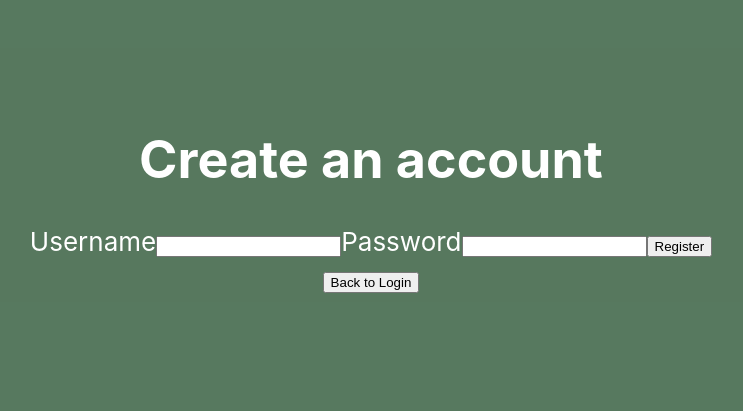
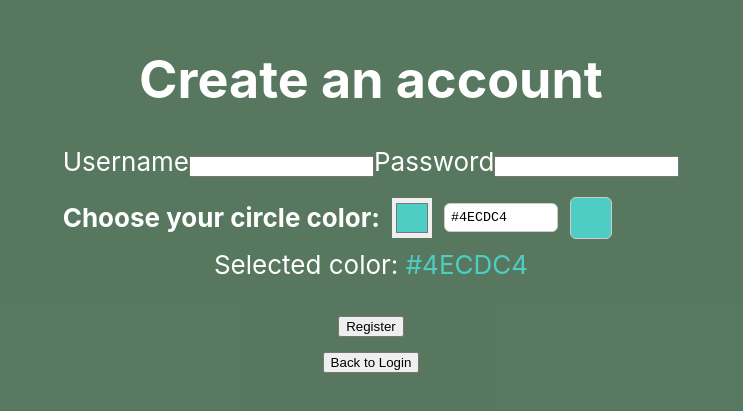
Before and after one commit to lizedminster/HackUmassSustainabilityTeam, a React (Create React App) app in the folder frontend/: page /register in a window 1280 px wide. Shown: the part 207-618 px from the top of the page, without its empty margins (269-1012 px from the left). Built offline with nearby package versions, Linux system fonts and the light colour scheme.

Commit message:
Squashed commit of the following:
commit d19dcad6787e0df66e80e31e03db4def54b8c6d5
Author: Elizabeth Edminster <109642264+lizedminster@users.noreply.github.com>
Date:   Sat Nov 8 17:50:54 2025 -0500

    Hex Color

```diff
--- /dev/null
+++ b/frontend/src/Components/HexColorPicker.js
@@ -0,0 +1,66 @@
+import React, { useState } from "react";
+
+const HexColorPicker = ({ label = "Select Color", defaultColor = "#8884d8", onChange }) => {
+  const [color, setColor] = useState(defaultColor);
+  const [inputValue, setInputValue] = useState(defaultColor);
+
+  const handleColorChange = (newColor) => {
+    setColor(newColor);
+    setInputValue(newColor);
+    if (onChange) onChange(newColor);
+  };
+
+  const handleInputChange = (e) => {
+    const val = e.target.value.trim();
+    setInputValue(val);
+
+    // validate hex format
+    if (/^#([0-9A-Fa-f]{3}){1,2}$/.test(val)) {
+      setColor(val);
+      if (onChange) onChange(val);
+    }
+  };
+
+  return (
+    <div style={{ display: "flex", alignItems: "center", gap: "12px", margin: "10px 0" }}>
+      <label style={{ fontWeight: "bold" }}>{label}:</label>
+
+      {/* Native color input */}
+      <input
+        type="color"
+        value={color}
+        onChange={(e) => handleColorChange(e.target.value)}
+        style={{ width: 40, height: 40, border: "none", cursor: "pointer" }}
+      />
+
+      {/* Hex text input */}
+      <input
+        type="text"
+        value={inputValue}
+        onChange={handleInputChange}
+        maxLength={7}
+        style={{
+          width: 100,
+          padding: "6px",
+          borderRadius: 6,
+          border: "1px solid #ccc",
+          fontFamily: "monospace",
+          textTransform: "uppercase",
+        }}
+      />
+
+      {/* Preview swatch */}
+      <div
+        style={{
+          width: 40,
+          height: 40,
+          backgroundColor: color,
+          border: "1px solid #ccc",
+          borderRadius: 6,
+        }}
+      />
+    </div>
+  );
+};
+
+export default HexColorPicker;
--- a/frontend/src/Dashboard.js
+++ b/frontend/src/Dashboard.js
@@ -13,98 +13,122 @@ const Dashboard = ({user_id}) => {
   const [selectedWeek, setSelectedWeek] = useState(null);
   const [leaderboardWeekly, setLeaderboardWeekly] = useState([]);
   const [leaderboardAllTime, setLeaderboardAllTime] = useState([]);
-  const [logs, setLogs] = useState([]); // store all logs
+  const [logs, setLogs] = useState([]);
+  const [users, setUsers] = useState([]); // 👈 store all users with their hex colors
 
   const formatDate = (datetime) => datetime.split("T")[0];
 
+  // 🔹 Fetch both users and logs on mount
   useEffect(() => {
-    const fetchLogs = async () => {
+    const fetchData = async () => {
       try {
-        const res = await fetch("http://localhost:8000/recycle_log/");
-        const data = await res.json();
-        setLogs(data); // save all logs
+        const [logsRes, usersRes] = await Promise.all([
+          fetch("http://localhost:8000/recycle_log/"),
+          fetch("http://localhost:8000/users/"),
+        ]);
 
-        // Filter logs for this user only for charts
-        const userLogs = data.filter((log) => log.user_id === USER_ID);
+        const [logsData, usersData] = await Promise.all([
+          logsRes.json(),
+          usersRes.json(),
+        ]);
 
-        // --- Bar chart: group by date and material ---
-        const grouped = {};
-        userLogs.forEach((log) => {
-          if (!log.material_type) return;
-          const date = formatDate(log.created_at);
-          const type = log.material_type.trim().toLowerCase();
-          const key = type.charAt(0).toUpperCase() + type.slice(1);
-
-          if (!grouped[date]) grouped[date] = { date };
-          grouped[date][key] = (grouped[date][key] || 0) + 1;
-        });
-        setBarData(Object.values(grouped));
-
-        // --- Line chart: total count per day ---
-        const lineCounts = {};
-        userLogs.forEach((log) => {
-          if (!log.material_type) return;
-          const date = formatDate(log.created_at);
-          lineCounts[date] = (lineCounts[date] || 0) + 1;
-        });
-
-        const lineDataArray = Object.keys(lineCounts)
-          .sort()
-          .map((date) => ({ date, value: lineCounts[date] }));
-        setLineData(lineDataArray);
-
-        // --- All-time leaderboard ---
-        const allTimeCounts = {};
-        data.forEach((log) => {
-          allTimeCounts[log.user_id] = (allTimeCounts[log.user_id] || 0) + 1;
-        });
-        const allTimeLeaderboard = Object.entries(allTimeCounts)
-          .map(([user_id, dataCount]) => ({
-            username: `User ${user_id}`,
-            dataCount,
-            color: "#8884d8", // optional: assign color dynamically if needed
-          }))
-          .sort((a, b) => b.dataCount - a.dataCount);
-        setLeaderboardAllTime(allTimeLeaderboard);
-
+        setLogs(logsData);
+        setUsers(usersData);
       } catch (err) {
-        console.error("Error fetching recycle logs:", err);
+        console.error("Error fetching data:", err);
       }
     };
 
-    fetchLogs();
-  }, [USER_ID]);
+    fetchData();
+  }, []);
 
-  // Recalculate weekly leaderboard whenever selectedWeek changes
+  // 🔹 Build leaderboards when logs or users change
   useEffect(() => {
-    if (!selectedWeek || logs.length === 0) {
+    if (logs.length === 0 || users.length === 0) return;
+
+    // --- All-time leaderboard ---
+    const allTimeCounts = {};
+    logs.forEach((log) => {
+      allTimeCounts[log.user_id] = (allTimeCounts[log.user_id] || 0) + 1;
+    });
+
+    const allTimeLeaderboard = Object.entries(allTimeCounts)
+      .map(([user_id, dataCount]) => {
+        const user = users.find((u) => u.id === Number(user_id));
+        const color = user?.hexcolor || "#8884d8"; // use user’s saved color
+        return {
+          username: user ? user.username : `User ${user_id}`,
+          dataCount,
+          color,
+        };
+      })
+      .sort((a, b) => b.dataCount - a.dataCount);
+
+    setLeaderboardAllTime(allTimeLeaderboard);
+  }, [logs, users]);
+
+  // 🔹 Weekly leaderboard & charts update when week changes
+  useEffect(() => {
+    if (!selectedWeek || logs.length === 0 || users.length === 0) {
+      setBarData([]);
+      setLineData([]);
       setLeaderboardWeekly([]);
       return;
     }
 
-    // Filter logs to those in the selected week
+    const sunday = new Date(selectedWeek + "T00:00:00Z");
+    const saturday = new Date(sunday.getTime() + 6 * 24 * 60 * 60 * 1000);
+
     const weekLogs = logs.filter((log) => {
-      const date = new Date(formatDate(log.created_at) + "T00:00:00Z");
-      const sunday = new Date(selectedWeek + "T00:00:00Z");
-      const saturday = new Date(sunday.getTime() + 6 * 24 * 60 * 60 * 1000);
-      return date >= sunday && date <= saturday;
+      const logDate = new Date(formatDate(log.created_at) + "T00:00:00Z");
+      return logDate >= sunday && logDate <= saturday;
     });
 
+    // --- Weekly leaderboard ---
     const weekCounts = {};
     weekLogs.forEach((log) => {
       weekCounts[log.user_id] = (weekCounts[log.user_id] || 0) + 1;
     });
 
     const weeklyLeaderboard = Object.entries(weekCounts)
-      .map(([user_id, dataCount]) => ({
-        username: `User ${user_id}`,
-        dataCount,
-        color: "#FF6B6B", // optional
-      }))
+      .map(([user_id, dataCount]) => {
+        const user = users.find((u) => u.id === Number(user_id));
+        const color = user?.hexcolor || "#FF6B6B";
+        return {
+          username: user ? user.username : `User ${user_id}`,
+          dataCount,
+          color,
+        };
+      })
       .sort((a, b) => b.dataCount - a.dataCount);
 
     setLeaderboardWeekly(weeklyLeaderboard);
-  }, [selectedWeek, logs]);
+
+    // --- User-specific charts ---
+    const userLogs = weekLogs.filter((log) => log.user_id === USER_ID);
+
+    const grouped = {};
+    userLogs.forEach((log) => {
+      if (!log.material_type) return;
+      const date = formatDate(log.created_at);
+      const type = log.material_type.trim().toLowerCase();
+      const key = type.charAt(0).toUpperCase() + type.slice(1);
+      if (!grouped[date]) grouped[date] = { date };
+      grouped[date][key] = (grouped[date][key] || 0) + 1;
+    });
+    setBarData(Object.values(grouped));
+
+    const lineCounts = {};
+    userLogs.forEach((log) => {
+      if (!log.material_type) return;
+      const date = formatDate(log.created_at);
+      lineCounts[date] = (lineCounts[date] || 0) + 1;
+    });
+    const lineDataArray = Object.keys(lineCounts)
+      .sort()
+      .map((date) => ({ date, value: lineCounts[date] }));
+    setLineData(lineDataArray);
+  }, [selectedWeek, logs, users, USER_ID]);
 
   return (
     <div className="Dashboard">
@@ -113,20 +137,23 @@ const Dashboard = ({user_id}) => {
 
         {/* Week Navigator */}
         <div style={{ width: "80%", margin: "20px auto" }}>
-          <WeekNavigator data={lineData} onWeekChange={setSelectedWeek} />
+          <WeekNavigator
+            data={logs.map((log) => ({ date: formatDate(log.created_at) }))}
+            onWeekChange={setSelectedWeek}
+          />
         </div>
 
         {/* Line Chart */}
         <div style={{ width: "80%", margin: "20px auto" }}>
-          {selectedWeek && <UsageLineChart data={lineData} week={selectedWeek} />}
+          <UsageLineChart data={lineData} week={selectedWeek} />
         </div>
 
         {/* Bar Chart */}
         <div style={{ width: "80%", margin: "20px auto" }}>
-          {selectedWeek && <WeeklyBarChart data={barData} week={selectedWeek} />}
+          <WeeklyBarChart data={barData} week={selectedWeek} />
         </div>
 
-        {/* Leaderboard */}
+        {/* Leaderboards */}
         <div style={{ width: "80%", margin: "20px auto" }}>
           <Leaderboard
             leaderboardData1={leaderboardWeekly}
--- a/frontend/src/Register.js
+++ b/frontend/src/Register.js
@@ -1,9 +1,11 @@
 import React, { useState } from 'react';
 import { useNavigate } from 'react-router-dom';
+import HexColorPicker from './Components/HexColorPicker'; // ✅ import your picker
 
 function Register() {
   const [username, setUsername] = useState('');
   const [password, setPassword] = useState('');
+  const [hexcolor, setHexcolor] = useState('#4ECDC4'); // 🎨 default color
   const [error, setError] = useState('');
   const navigate = useNavigate();
 
@@ -14,12 +16,11 @@ function Register() {
       const response = await fetch('http://localhost:8000/users/', {
         method: 'POST',
         headers: { 'Content-Type': 'application/json' },
-        body: JSON.stringify({ username, password }),
+        body: JSON.stringify({ username, password, hexcolor }), // ⬅️ include color
       });
 
       if (response.ok) {
-        // After successful registration, go to login page
-        navigate('/Auth');
+        navigate('/Auth'); // ✅ go to login after success
       } else {
         const data = await response.json();
         setUsername('');
@@ -39,6 +40,7 @@ function Register() {
     <div className="App">
       <div className="App-header">
         <h1>Create an account</h1>
+
         <form onSubmit={handleRegister}>
           <label>
             Username
@@ -49,6 +51,7 @@ function Register() {
               required
             />
           </label>
+
           <label>
             Password
             <input
@@ -58,12 +61,22 @@ function Register() {
               required
             />
           </label>
-         <button
-            type="submit"
-            style={{ marginLeft: '0px' }}
-        >
-        Register
-        </button>
+
+          {/* 🎨 Add the color picker */}
+          <div style={{ marginTop: '20px', marginBottom: '10px' }}>
+            <HexColorPicker
+              label="Choose your circle color"
+              defaultColor={hexcolor}
+              onChange={setHexcolor}
+            />
+            <p style={{ marginTop: '8px' }}>
+              Selected color: <span style={{ color: hexcolor }}>{hexcolor}</span>
+            </p>
+          </div>
+
+          <button type="submit" style={{ marginTop: '10px' }}>
+            Register
+          </button>
         </form>
 
         {/* Back to Login button */}
```
Also changed, not shown: 1 other file (tests, documents, lock files or other folders).
